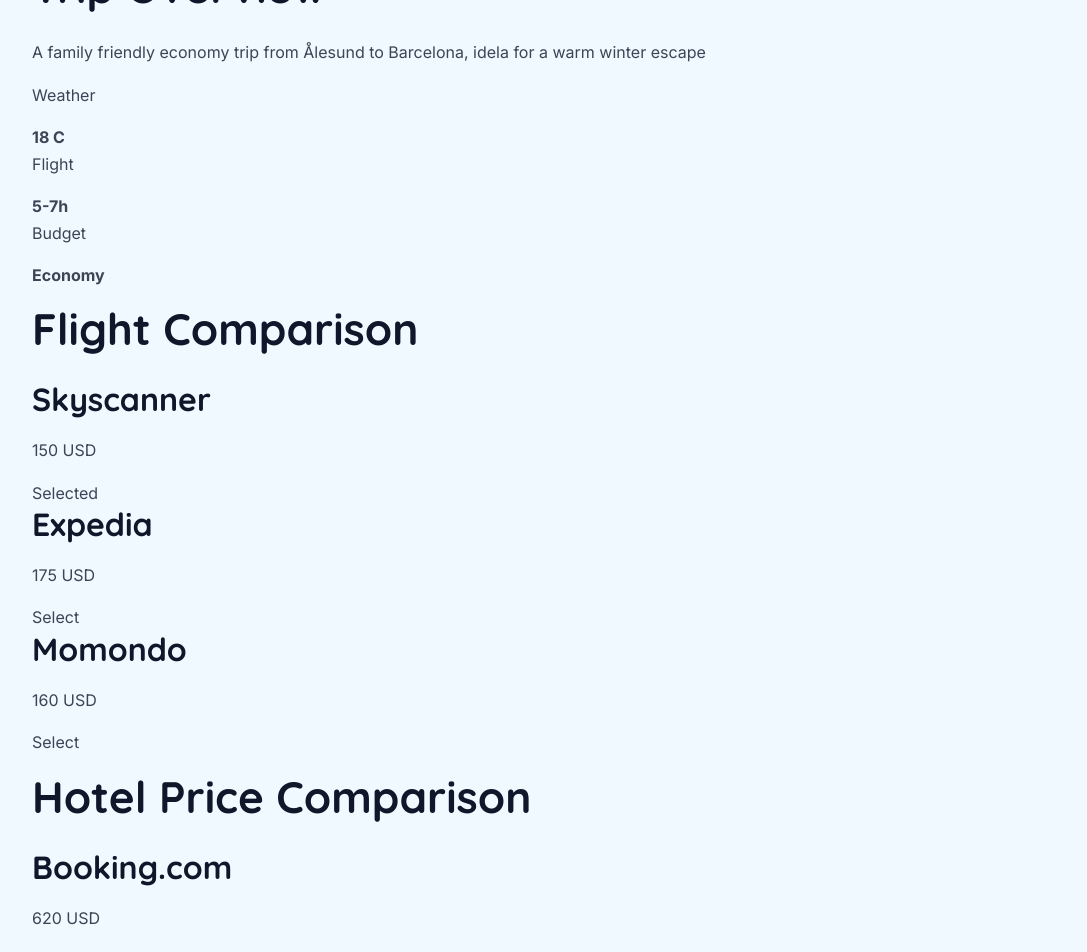
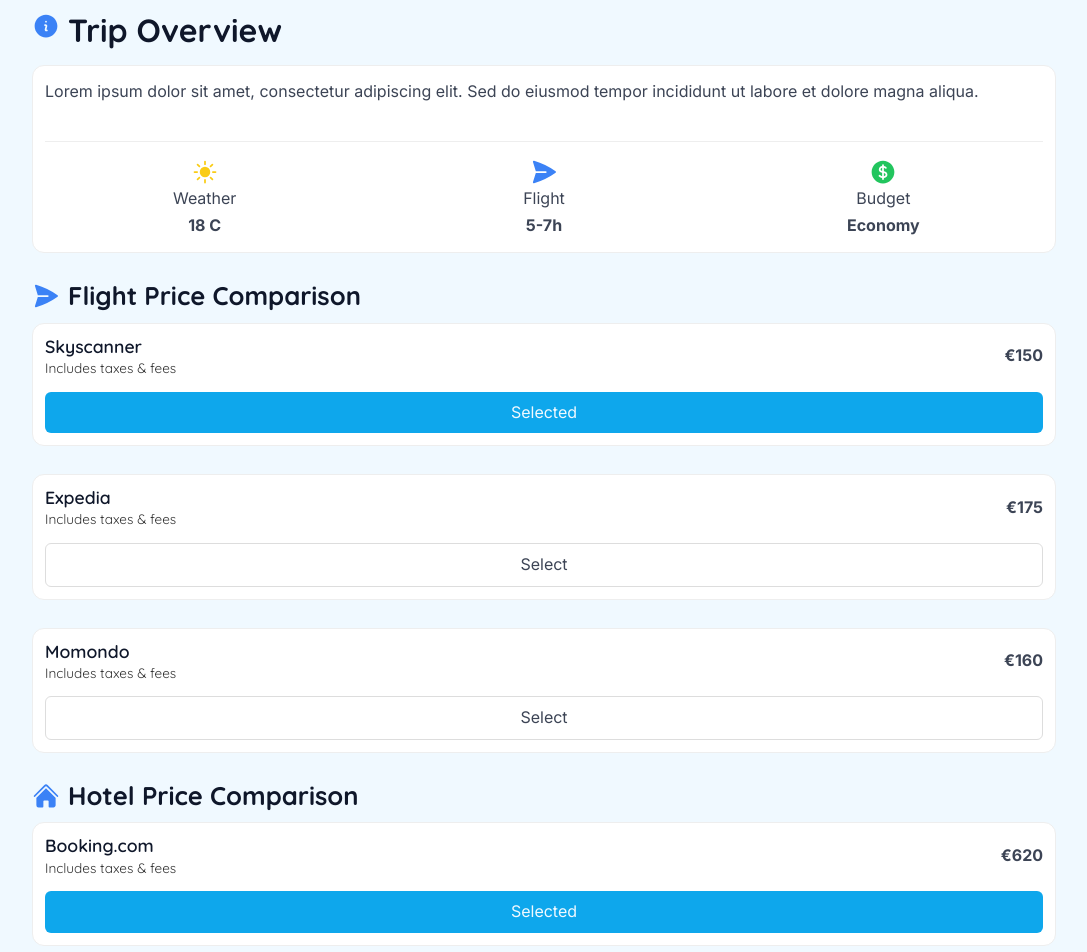
Before and after one commit to IDATA2301/idata2301-group11, a React (Vite) app in the folder roamroute/: page /tour/1 in a window 1280 px wide. Shown: the part 400-1352 px from the top of the page, without its empty margins (96-1183 px from the left). Built offline with nearby package versions, Linux system fonts and the light colour scheme.

Commit message:
Created tourdetails.css, still missing map, picture and accomodation buttons.

```diff
--- /dev/null
+++ b/roamroute/src/assets/styles/pages/tourdetails.css
@@ -0,0 +1,374 @@
+/* ====================================
+   Tour Details Page Styles
+   =============================== */
+
+.TourHeader {
+    display: block;
+    text-align: left;
+    margin-bottom: var(--space-lg);
+}
+
+.TourHeader h1 {
+    font-family: var(--font-heading);
+}
+
+.Breadcrumb {
+}
+
+/* ====================================
+   Tabs
+   =============================== */
+
+.TourTabs {
+    font-weight: 500;
+    background-color: var(--color-border-light);
+    border: 1px solid var(--color-border);
+    border-radius: 12px;
+    padding: var(--space-sm) var(--space-lg);
+    display: flex;
+    gap: var(--space-6xl);
+}
+
+/* ====================================
+   Trip Overview
+   =============================== */
+
+.TripOverview h2 {
+    background-color: transparent;
+    font-family: var(--font-heading);
+    font-size: clamp(1.5rem, 2.5vw, 2rem);
+    display: flex;
+    gap: var(--space-sm);
+    padding: var(--space-sm) var(--space-2xs);
+    margin-bottom: var(--space-lg);
+    margin-top: var(--space-lg);
+}
+
+.TripOverviewContent {
+    background-color: white;
+    padding: var(--space-md);
+    border-radius: 12px;
+    border: 1px solid var(--color-border-light);
+    display: flex;
+    flex-direction: column;
+    gap: var(--space-xl);
+}
+
+.TripOverviewContent > div {
+    display: flex;
+    gap: var(--space-xl);
+    flex-wrap: nowrap;
+    justify-content: space-between;
+    border-top: 1px solid var(--color-border-light);
+    padding-top: var(--space-lg);
+}
+
+/* ====================================
+   Flight, Weather & Budget Info
+   =============================== */
+
+.FlightInfo, .WeatherInfo, .BudgetInfo {
+    background-color: transparent;
+    display: flex;
+    flex-direction: column;
+    align-items: center;
+    gap: var(--space-0);
+    flex: 1 1 0;
+    min-width: 0;
+}
+
+.FlightInfo p,
+.WeatherInfo p,
+.BudgetInfo p {
+    margin: 0;
+    line-height: 1.5;
+}
+
+.FlightInfo strong,
+.WeatherInfo strong,
+.BudgetInfo strong {
+    line-height: 1.9;
+}
+
+.InfoIcon {
+    width: 28px;
+    height: 28px;
+}
+
+.InfoIcon--sun {
+    color: #facc15;
+}
+
+.InfoIcon--flight {
+    color: #3b82f6;
+}
+
+.InfoIcon--budget {
+    color: #22c55e;
+}
+
+.InfoIcon--info {
+    color: #3b82f6;
+}
+
+.InfoIcon--home {
+    color: #3b82f6;
+}
+
+/* ====================================
+   Flight & Hotel Comparison
+   =============================== */
+
+.FlightComparison {
+    display: flex;
+    flex-direction: column;
+    gap: var(--space-md);
+    margin-top: var(--space-md);
+}
+
+.FlightComparison h2 {
+    display: flex;
+    align-items: center;
+    gap: var(--space-sm);
+    font-size: clamp(1.25rem, 2vw, 1.75rem);
+    margin: 0;
+}
+
+.Skyscanner {
+    background-color: white;
+    border-radius: 12px;
+    border: 1px solid var(--color-border-light);
+    padding: var(--space-md);
+    margin-bottom: var(--space-lg);
+    display: grid;
+    grid-template-columns: 1fr auto;
+    grid-template-areas:
+        "title price"
+        "button button";
+    align-items: center;
+    column-gap: var(--space-md);
+    row-gap: var(--space-lg);
+}
+
+.Skyscanner h3 {
+    grid-area: title;
+    margin: 0;
+    font-size: 1.1rem;
+    font-weight: 600;
+    display: flex;
+    flex-direction: column;
+    gap: var(--space-xs);
+}
+
+.Skyscanner p {
+    grid-area: price;
+    justify-self: end;
+    font-weight: 700;
+    margin: 0;
+}
+
+.Skyscanner button {
+    grid-area: button;
+    justify-self: stretch;
+    width: 100%;
+}
+
+.Skyscanner button {
+    background-color: var(--color-primary);
+    color: var(--color-on-primary);
+    border: none;
+    border-radius: 6px;
+    padding: var(--space-sm) var(--space-md);
+    cursor: pointer;
+}
+
+.Expedia {
+    background-color: white;
+    border-radius: 12px;
+    border: 1px solid var(--color-border-light);
+    padding: var(--space-md);
+    margin-bottom: var(--space-lg);
+    display: grid;
+    grid-template-columns: 1fr auto;
+    grid-template-areas:
+        "title price"
+        "button button";
+    align-items: center;
+    column-gap: var(--space-md);
+    row-gap: var(--space-lg);
+}
+
+.Expedia h3 {
+    grid-area: title;
+    margin: 0;
+    font-size: 1.1rem;
+    font-weight: 600;
+    display: flex;
+    flex-direction: column;
+    gap: var(--space-xs);
+}
+
+.Expedia p {
+    grid-area: price;
+    justify-self: end;
+    font-weight: 700;
+    margin: 0;
+}
+
+.Expedia button {
+    grid-area: button;
+    justify-self: stretch;
+    width: 100%;
+}
+
+.Expedia button {
+    background-color: white;
+    color: var(--color-text-body);
+    border: 1px solid var(--color-border);
+    border-width: 1px;
+    border-radius: 6px;
+    padding: var(--space-sm) var(--space-md);
+    cursor: pointer;
+}
+
+.Momondo {
+    background-color: white;
+    border-radius: 12px;
+    border: 1px solid var(--color-border-light);
+    padding: var(--space-md);
+    display: grid;
+    grid-template-columns: 1fr auto;
+    grid-template-areas:
+        "title price"
+        "button button";
+    align-items: center;
+    column-gap: var(--space-md);
+    row-gap: var(--space-lg);
+}
+
+.Momondo h3 {
+    grid-area: title;
+    margin: 0;
+    font-size: 1.1rem;
+    font-weight: 600;
+    display: flex;
+    flex-direction: column;
+    gap: var(--space-xs);
+}
+
+.FlightCompanyNote {
+    font-size: 0.85rem;
+    font-weight: 400;
+    color: var(--color-text-muted);
+}
+
+.Momondo p {
+    grid-area: price;
+    justify-self: end;
+    font-weight: 700;
+    margin: 0;
+}
+
+.Momondo button {
+    grid-area: button;
+    justify-self: stretch;
+    width: 100%;
+}
+
+.Momondo button {
+    background-color: white;
+    color: var(--color-text-body);
+    border: 1px solid var(--color-border);
+    border-width: 1px;
+    border-radius: 6px;
+    padding: var(--space-sm) var(--space-md);
+    cursor: pointer;
+}
+
+.HotelComparison {
+    display: flex;
+    flex-direction: column;
+    gap: var(--space-md);
+    margin-top: var(--space-md);
+}
+
+.HotelComparison h2 {
+    display: flex;
+    align-items: center;
+    gap: var(--space-sm);
+    font-size: clamp(1.25rem, 2vw, 1.75rem);
+    margin: 0;
+}
+
+.Booking,
+.Hotels {
+    background-color: white;
+    border-radius: 12px;
+    border: 1px solid var(--color-border-light);
+    padding: var(--space-md);
+    display: grid;
+    grid-template-columns: 1fr auto;
+    grid-template-areas:
+        "title price"
+        "button button";
+    align-items: center;
+    column-gap: var(--space-md);
+    row-gap: var(--space-lg);
+}
+
+.Booking {
+    margin-bottom: var(--space-lg);
+}
+
+.Booking h3,
+.Hotels h3 {
+    grid-area: title;
+    margin: 0;
+    font-size: 1.1rem;
+    font-weight: 600;
+    display: flex;
+    flex-direction: column;
+    gap: var(--space-xs);
+}
+
+.Booking p,
+.Hotels p {
+    grid-area: price;
+    justify-self: end;
+    font-weight: 700;
+    margin: 0;
+}
+
+.Booking button,
+.Hotels button {
+    grid-area: button;
+    justify-self: stretch;
+    width: 100%;
+}
+
+.Booking button {
+    background-color: var(--color-primary);
+    color: var(--color-on-primary);
+    border: none;
+    border-radius: 6px;
+    padding: var(--space-sm) var(--space-md);
+    cursor: pointer;
+}
+
+.Hotels button {
+    background-color: white;
+    color: var(--color-text-body);
+    border: 1px solid var(--color-border);
+    border-radius: 6px;
+    padding: var(--space-sm) var(--space-md);
+    cursor: pointer;
+}
+
+.HotelCompanyNote {
+    font-size: 0.85rem;
+    font-weight: 400;
+    color: var(--color-text-muted);
+}
+
+.LocationSection {
+}
--- a/roamroute/src/pages/TourDetails.tsx
+++ b/roamroute/src/pages/TourDetails.tsx
@@ -1,84 +1,133 @@
+import "../assets/styles/pages/tourdetails.css";
+import {
+  SunIcon,
+  PaperAirplaneIcon,
+  CurrencyDollarIcon,
+  InformationCircleIcon,
+  HomeIcon,
+} from "@heroicons/react/24/solid";
+
 export default function TourDetails() {
   return (
     <main>
-      <section>
+      <section className="TourHeader">
         <h1> Barcelona, Spain</h1>
         <p>Feb 13 - Feb 20, 2026</p>
       </section>
 
-      <nav>
+      <nav className="Breadcrumb">
         <p>Home {">"} Trips {">"} Barcelona</p>
       </nav>
 
-      <section>
+      <section className="TourTabs">
         <button>Overview</button>
         <button>Accomodation</button>
         <button>Itinerary</button>
       </section>
 
-      <section>
-        <h2> Trip Overview</h2>
+      <section className="TripOverview">
+        <h2>
+          <InformationCircleIcon
+            className="InfoIcon InfoIcon--info"
+            aria-hidden="true"
+          />
+          Trip Overview
+        </h2>
+        <div className="TripOverviewContent">
           <p>
-          A family friendly economy trip from Ålesund to Barcelona,
-          idela for a warm winter escape
+            Lorem ipsum dolor sit amet, consectetur adipiscing elit. Sed do eiusmod tempor incididunt ut labore et dolore magna aliqua.
           </p>
           <div>
-          <div>
+            <div className="WeatherInfo">
+              <SunIcon className="InfoIcon InfoIcon--sun" aria-hidden="true" />
               <p>Weather</p>
               <strong>18 C</strong>
             </div>
 
-          <div>
+            <div className="FlightInfo">
+              <PaperAirplaneIcon
+                className="InfoIcon InfoIcon--flight"
+                aria-hidden="true"
+              />
               <p>Flight</p>
               <strong>5-7h</strong>
             </div>
 
-          <div>
+            <div className="BudgetInfo">
+              <CurrencyDollarIcon
+                className="InfoIcon InfoIcon--budget"
+                aria-hidden="true"
+              />
               <p>Budget</p>
               <strong>Economy</strong>
             </div>
           </div>
+        </div>
       </section>
 
-      <section>
-        <h2>Flight Comparison</h2>
+      <section className="FlightComparison">
+        <h2>
+          <PaperAirplaneIcon
+          className="InfoIcon InfoIcon--flight"
+          aria-hidden="true" />
+          Flight Price Comparison
 
-        <div>
-          <h3>Skyscanner</h3>
-          <p>150 USD</p>
+        </h2>
+
+        <div className="Skyscanner">
+          <h3>
+            Skyscanner
+            <span className="FlightCompanyNote">Includes taxes & fees</span>
+          </h3>
+          <p>€150</p>
           <button>Selected</button>
         </div>
 
-        <div>
-          <h3>Expedia</h3>
-          <p>175 USD</p>
+        <div className="Expedia">
+          <h3>
+            Expedia
+            <span className="FlightCompanyNote">Includes taxes & fees</span>
+          </h3>
+          <p>€175</p>
           <button>Select</button>
         </div>
 
-        <div>
-          <h3>Momondo</h3>
-          <p>160 USD</p>
+        <div className="Momondo">
+          <h3>
+            Momondo
+            <span className="FlightCompanyNote">Includes taxes & fees</span>
+          </h3>
+          <p>€160</p>
           <button>Select</button>
         </div>
       </section>
 
-      <section>
-        <h2>Hotel Price Comparison</h2>
+      <section className="HotelComparison">
+        <h2>
+          <HomeIcon className="InfoIcon InfoIcon--home" aria-hidden="true" />
+          Hotel Price Comparison
+        </h2>
 
-        <div>
-          <h3>Booking.com</h3>
-          <p>620 USD</p>
+        <div className="Booking">
+          <h3>
+            Booking.com
+            <span className="HotelCompanyNote">Includes taxes & fees</span>
+          </h3>
+          <p>€620</p>
           <button>Selected</button>
         </div>
 
-        <div>
-          <h3>Hotels.com</h3>
-          <p>645 USD</p>
+        <div className="Hotels">
+          <h3>
+            Hotels.com
+            <span className="HotelCompanyNote">Includes taxes & fees</span>
+          </h3>
+          <p>€645</p>
           <button>Select</button>
         </div>
       </section>
 
-      <section>
+      <section className="LocationSection">
         <h2>Location</h2>
         <div>
           <p>Map goes here</p>
```
Lines whose indentation alone changed are shown as unchanged.
